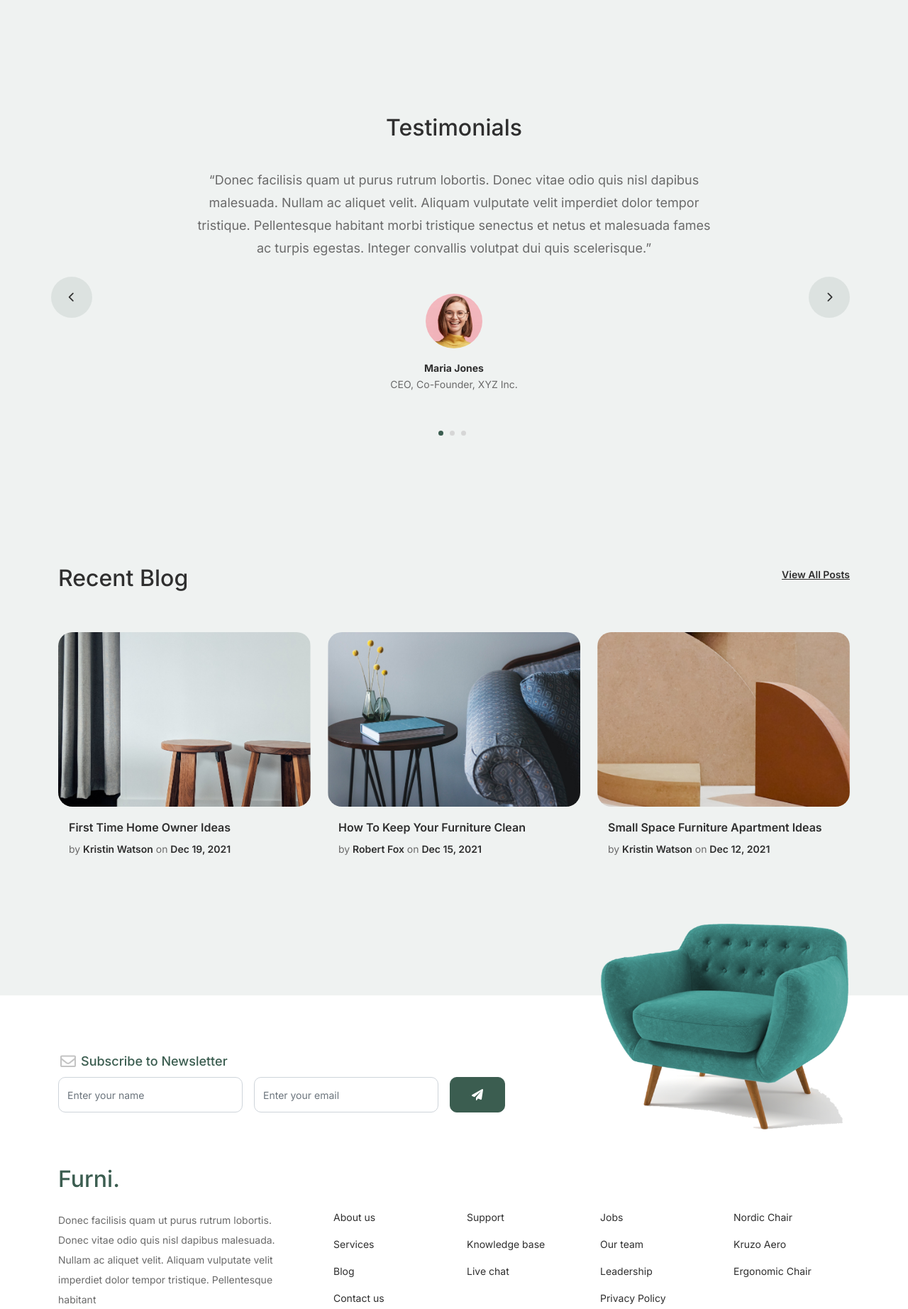
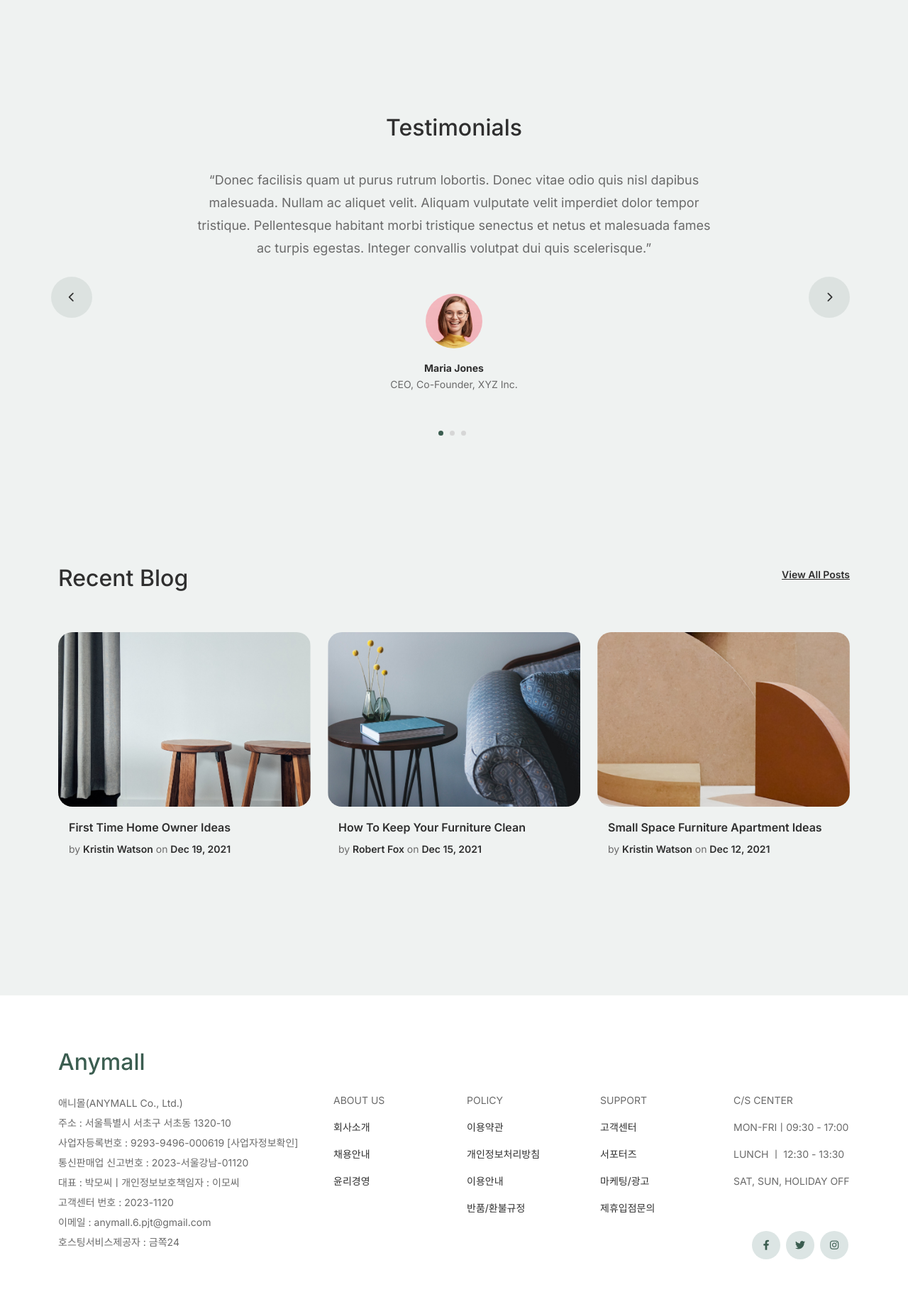
Before and after one commit to Woni1010011/anymall, a Django app: template anymall/main/templates/index.html in a window 1280 px wide; the page is wider, and only the part inside the window is pictured. Shown: the part 2956-4801 px from the top of that part at 71% size. Run offline with Django 4.2, Linux system fonts and the light colour scheme; the template is opened without the code that fills it, so the values that code supplies are empty; some libraries are stand-ins or nearby versions.

Commit message:
Feat: home 추가
index.html 수정 및 url연결

작성자: 정효주

```diff
--- a/anymall/main/templates/index.html
+++ b/anymall/main/templates/index.html
@@ -17,46 +17,15 @@
   <meta name="keywords" content="bootstrap, bootstrap4" />
 
 	<!-- Bootstrap CSS -->
-		<link href="css/bootstrap.min.css" rel="stylesheet">
+	<link href="static/css/bootstrap.min.css" rel="stylesheet">
 	<link href="https://cdnjs.cloudflare.com/ajax/libs/font-awesome/6.0.0-beta3/css/all.min.css" rel="stylesheet">
-		<link href="css/tiny-slider.css" rel="stylesheet">
-		<link href="css/style.css" rel="stylesheet">
-		<title>Furni Free Bootstrap 5 Template for Furniture and Interior Design Websites by Untree.co </title>
+	<link href="static/css/tiny-slider.css" rel="stylesheet">
+	<link href="static/css/style.css" rel="stylesheet">
+	<title>Anymall</title>
 </head>
 
 <body>
-
-		<!-- Start Header/Navigation -->
-		<nav class="custom-navbar navbar navbar navbar-expand-md navbar-dark bg-dark" arial-label="Furni navigation bar">
-
-			<div class="container">
-				<a class="navbar-brand" href="index.html">Furni<span>.</span></a>
-
-				<button class="navbar-toggler" type="button" data-bs-toggle="collapse" data-bs-target="#navbarsFurni" aria-controls="navbarsFurni" aria-expanded="false" aria-label="Toggle navigation">
-					<span class="navbar-toggler-icon"></span>
-				</button>
-
-				<div class="collapse navbar-collapse" id="navbarsFurni">
-					<ul class="custom-navbar-nav navbar-nav ms-auto mb-2 mb-md-0">
-						<li class="nav-item active">
-							<a class="nav-link" href="index.html">Home</a>
-						</li>
-						<li><a class="nav-link" href="shop.html">Shop</a></li>
-						<li><a class="nav-link" href="about.html">About us</a></li>
-						<li><a class="nav-link" href="services.html">Services</a></li>
-						<li><a class="nav-link" href="blog.html">Blog</a></li>
-						<li><a class="nav-link" href="contact.html">Contact us</a></li>
-					</ul>
-
-					<ul class="custom-navbar-cta navbar-nav mb-2 mb-md-0 ms-5">
-						<li><a class="nav-link" href="#"><img src="images/user.svg"></a></li>
-						<li><a class="nav-link" href="cart.html"><img src="images/cart.svg"></a></li>
-					</ul>
-				</div>
-			</div>
-
-		</nav>
-		<!-- End Header/Navigation -->
+	{% include 'header.html' %}
 
 	<!-- Start Hero Section -->
 		<div class="hero">
@@ -64,14 +33,14 @@
 				<div class="row justify-content-between">
 					<div class="col-lg-5">
 						<div class="intro-excerpt">
-								<h1>Modern Interior <span clsas="d-block">Design Studio</span></h1>
-								<p class="mb-4">Donec vitae odio quis nisl dapibus malesuada. Nullam ac aliquet velit. Aliquam vulputate velit imperdiet dolor tempor tristique.</p>
+							<h1>Pet Happiness<br><span clsas="d-block">Starts Here!</span></h1>
+							<p class="mb-4">건강하고 행복한 반려동물을 위한 필수 아이템을 쇼핑하세요. 사랑스러운 반려동물과 더 가까워지는 시간, 애니몰이 함께합니다.</p>
 							<p><a href="" class="btn btn-secondary me-2">Shop Now</a><a href="#" class="btn btn-white-outline">Explore</a></p>
 						</div>
 					</div>
 					<div class="col-lg-7">
 						<div class="hero-img-wrap">
-								<img src="images/couch.png" class="img-fluid">
+							<img src="static/images/couch.png" class="img-fluid">
 						</div>
 					</div>
 				</div>
@@ -95,12 +64,12 @@
 				<!-- Start Column 2 -->
 				<div class="col-12 col-md-4 col-lg-3 mb-5 mb-md-0">
 					<a class="product-item" href="cart.html">
-							<img src="images/product-1.png" class="img-fluid product-thumbnail">
+						<img src="static/images/product-1.png" class="img-fluid product-thumbnail">
 						<h3 class="product-title">Nordic Chair</h3>
 						<strong class="product-price">$50.00</strong>
 
 						<span class="icon-cross">
-								<img src="images/cross.svg" class="img-fluid">
+							<img src="static/images/cross.svg" class="img-fluid">
 						</span>
 					</a>
 				</div>
@@ -109,12 +78,12 @@
 				<!-- Start Column 3 -->
 				<div class="col-12 col-md-4 col-lg-3 mb-5 mb-md-0">
 					<a class="product-item" href="cart.html">
-							<img src="images/product-2.png" class="img-fluid product-thumbnail">
+						<img src="static/images/product-2.png" class="img-fluid product-thumbnail">
 						<h3 class="product-title">Kruzo Aero Chair</h3>
 						<strong class="product-price">$78.00</strong>
 
 						<span class="icon-cross">
-								<img src="images/cross.svg" class="img-fluid">
+							<img src="static/images/cross.svg" class="img-fluid">
 						</span>
 					</a>
 				</div>
@@ -123,12 +92,12 @@
 				<!-- Start Column 4 -->
 				<div class="col-12 col-md-4 col-lg-3 mb-5 mb-md-0">
 					<a class="product-item" href="cart.html">
-							<img src="images/product-3.png" class="img-fluid product-thumbnail">
+						<img src="static/images/product-3.png" class="img-fluid product-thumbnail">
 						<h3 class="product-title">Ergonomic Chair</h3>
 						<strong class="product-price">$43.00</strong>
 
 						<span class="icon-cross">
-								<img src="images/cross.svg" class="img-fluid">
+							<img src="static/images/cross.svg" class="img-fluid">
 						</span>
 					</a>
 				</div>
@@ -151,7 +120,7 @@
 						<div class="col-6 col-md-6">
 							<div class="feature">
 								<div class="icon">
-										<img src="images/truck.svg" alt="Image" class="imf-fluid">
+									<img src="static/images/truck.svg" alt="Image" class="imf-fluid">
 								</div>
 								<h3>Fast &amp; Free Shipping</h3>
 								<p>Donec vitae odio quis nisl dapibus malesuada. Nullam ac aliquet velit. Aliquam vulputate.</p>
@@ -161,7 +130,7 @@
 						<div class="col-6 col-md-6">
 							<div class="feature">
 								<div class="icon">
-										<img src="images/bag.svg" alt="Image" class="imf-fluid">
+									<img src="static/images/bag.svg" alt="Image" class="imf-fluid">
 								</div>
 								<h3>Easy to Shop</h3>
 								<p>Donec vitae odio quis nisl dapibus malesuada. Nullam ac aliquet velit. Aliquam vulputate.</p>
@@ -171,7 +140,7 @@
 						<div class="col-6 col-md-6">
 							<div class="feature">
 								<div class="icon">
-										<img src="images/support.svg" alt="Image" class="imf-fluid">
+									<img src="static/images/support.svg" alt="Image" class="imf-fluid">
 								</div>
 								<h3>24/7 Support</h3>
 								<p>Donec vitae odio quis nisl dapibus malesuada. Nullam ac aliquet velit. Aliquam vulputate.</p>
@@ -181,7 +150,7 @@
 						<div class="col-6 col-md-6">
 							<div class="feature">
 								<div class="icon">
-										<img src="images/return.svg" alt="Image" class="imf-fluid">
+									<img src="static/images/return.svg" alt="Image" class="imf-fluid">
 								</div>
 								<h3>Hassle Free Returns</h3>
 								<p>Donec vitae odio quis nisl dapibus malesuada. Nullam ac aliquet velit. Aliquam vulputate.</p>
@@ -193,7 +162,7 @@
 
 				<div class="col-lg-5">
 					<div class="img-wrap">
-							<img src="images/why-choose-us-img.jpg" alt="Image" class="img-fluid">
+						<img src="static/images/why-choose-us-img.jpg" alt="Image" class="img-fluid">
 					</div>
 				</div>
 
@@ -208,9 +177,9 @@
 			<div class="row justify-content-between">
 				<div class="col-lg-7 mb-5 mb-lg-0">
 					<div class="imgs-grid">
-							<div class="grid grid-1"><img src="images/img-grid-1.jpg" alt="Untree.co"></div>
-							<div class="grid grid-2"><img src="images/img-grid-2.jpg" alt="Untree.co"></div>
-							<div class="grid grid-3"><img src="images/img-grid-3.jpg" alt="Untree.co"></div>
+						<div class="grid grid-1"><img src="static/images/img-grid-1.jpg" alt="Untree.co"></div>
+						<div class="grid grid-2"><img src="static/images/img-grid-2.jpg" alt="Untree.co"></div>
+						<div class="grid grid-3"><img src="static/images/img-grid-3.jpg" alt="Untree.co"></div>
 					</div>
 				</div>
 				<div class="col-lg-5 ps-lg-5">
@@ -238,7 +207,7 @@
 				<div class="col-12 col-md-6 col-lg-4 mb-4 mb-lg-0">
 					<div class="product-item-sm d-flex">
 						<div class="thumbnail">
-								<img src="images/product-1.png" alt="Image" class="img-fluid">
+							<img src="static/images/product-1.png" alt="Image" class="img-fluid">
 						</div>
 						<div class="pt-3">
 							<h3>Nordic Chair</h3>
@@ -251,7 +220,7 @@
 				<div class="col-12 col-md-6 col-lg-4 mb-4 mb-lg-0">
 					<div class="product-item-sm d-flex">
 						<div class="thumbnail">
-								<img src="images/product-2.png" alt="Image" class="img-fluid">
+							<img src="static/images/product-2.png" alt="Image" class="img-fluid">
 						</div>
 						<div class="pt-3">
 							<h3>Kruzo Aero Chair</h3>
@@ -264,7 +233,7 @@
 				<div class="col-12 col-md-6 col-lg-4 mb-4 mb-lg-0">
 					<div class="product-item-sm d-flex">
 						<div class="thumbnail">
-								<img src="images/product-3.png" alt="Image" class="img-fluid">
+							<img src="static/images/product-3.png" alt="Image" class="img-fluid">
 						</div>
 						<div class="pt-3">
 							<h3>Ergonomic Chair</h3>
@@ -310,7 +279,7 @@
 
 											<div class="author-info">
 												<div class="author-pic">
-														<img src="images/person-1.png" alt="Maria Jones" class="img-fluid">
+													<img src="static/images/person-1.png" alt="Maria Jones" class="img-fluid">
 												</div>
 												<h3 class="font-weight-bold">Maria Jones</h3>
 												<span class="position d-block mb-3">CEO, Co-Founder, XYZ Inc.</span>
@@ -333,7 +302,7 @@
 
 											<div class="author-info">
 												<div class="author-pic">
-														<img src="images/person-1.png" alt="Maria Jones" class="img-fluid">
+													<img src="static/images/person-1.png" alt="Maria Jones" class="img-fluid">
 												</div>
 												<h3 class="font-weight-bold">Maria Jones</h3>
 												<span class="position d-block mb-3">CEO, Co-Founder, XYZ Inc.</span>
@@ -356,7 +325,7 @@
 
 											<div class="author-info">
 												<div class="author-pic">
-														<img src="images/person-1.png" alt="Maria Jones" class="img-fluid">
+													<img src="static/images/person-1.png" alt="Maria Jones" class="img-fluid">
 												</div>
 												<h3 class="font-weight-bold">Maria Jones</h3>
 												<span class="position d-block mb-3">CEO, Co-Founder, XYZ Inc.</span>
@@ -393,7 +362,7 @@
 
 				<div class="col-12 col-sm-6 col-md-4 mb-4 mb-md-0">
 					<div class="post-entry">
-							<a href="#" class="post-thumbnail"><img src="images/post-1.jpg" alt="Image" class="img-fluid"></a>
+						<a href="#" class="post-thumbnail"><img src="static/images/post-1.jpg" alt="Image" class="img-fluid"></a>
 						<div class="post-content-entry">
 							<h3><a href="#">First Time Home Owner Ideas</a></h3>
 							<div class="meta">
@@ -405,7 +374,7 @@
 
 				<div class="col-12 col-sm-6 col-md-4 mb-4 mb-md-0">
 					<div class="post-entry">
-							<a href="#" class="post-thumbnail"><img src="images/post-2.jpg" alt="Image" class="img-fluid"></a>
+						<a href="#" class="post-thumbnail"><img src="static/images/post-2.jpg" alt="Image" class="img-fluid"></a>
 						<div class="post-content-entry">
 							<h3><a href="#">How To Keep Your Furniture Clean</a></h3>
 							<div class="meta">
@@ -417,7 +386,7 @@
 
 				<div class="col-12 col-sm-6 col-md-4 mb-4 mb-md-0">
 					<div class="post-entry">
-							<a href="#" class="post-thumbnail"><img src="images/post-3.jpg" alt="Image" class="img-fluid"></a>
+						<a href="#" class="post-thumbnail"><img src="static/images/post-3.jpg" alt="Image" class="img-fluid"></a>
 						<div class="post-content-entry">
 							<h3><a href="#">Small Space Furniture Apartment Ideas</a></h3>
 							<div class="meta">
@@ -432,115 +401,11 @@
 	</div>
 	<!-- End Blog Section -->
 
-		<!-- Start Footer Section -->
-		<footer class="footer-section">
-			<div class="container relative">
+	{% include 'footer.html' %}
 
-				<div class="sofa-img">
-					<img src="images/sofa.png" alt="Image" class="img-fluid">
-				</div>
-
-				<div class="row">
-					<div class="col-lg-8">
-						<div class="subscription-form">
-							<h3 class="d-flex align-items-center"><span class="me-1"><img src="images/envelope-outline.svg" alt="Image" class="img-fluid"></span><span>Subscribe to Newsletter</span></h3>
-
-							<form action="#" class="row g-3">
-								<div class="col-auto">
-									<input type="text" class="form-control" placeholder="Enter your name">
-								</div>
-								<div class="col-auto">
-									<input type="email" class="form-control" placeholder="Enter your email">
-								</div>
-								<div class="col-auto">
-									<button class="btn btn-primary">
-										<span class="fa fa-paper-plane"></span>
-									</button>
-								</div>
-							</form>
-
-						</div>
-					</div>
-				</div>
-
-				<div class="row g-5 mb-5">
-					<div class="col-lg-4">
-						<div class="mb-4 footer-logo-wrap"><a href="#" class="footer-logo">Furni<span>.</span></a></div>
-						<p class="mb-4">Donec facilisis quam ut purus rutrum lobortis. Donec vitae odio quis nisl dapibus malesuada. Nullam ac aliquet velit. Aliquam vulputate velit imperdiet dolor tempor tristique. Pellentesque habitant</p>
-
-						<ul class="list-unstyled custom-social">
-							<li><a href="#"><span class="fa fa-brands fa-facebook-f"></span></a></li>
-							<li><a href="#"><span class="fa fa-brands fa-twitter"></span></a></li>
-							<li><a href="#"><span class="fa fa-brands fa-instagram"></span></a></li>
-							<li><a href="#"><span class="fa fa-brands fa-linkedin"></span></a></li>
-						</ul>
-					</div>
-
-					<div class="col-lg-8">
-						<div class="row links-wrap">
-							<div class="col-6 col-sm-6 col-md-3">
-								<ul class="list-unstyled">
-									<li><a href="#">About us</a></li>
-									<li><a href="#">Services</a></li>
-									<li><a href="#">Blog</a></li>
-									<li><a href="#">Contact us</a></li>
-								</ul>
-							</div>
-
-							<div class="col-6 col-sm-6 col-md-3">
-								<ul class="list-unstyled">
-									<li><a href="#">Support</a></li>
-									<li><a href="#">Knowledge base</a></li>
-									<li><a href="#">Live chat</a></li>
-								</ul>
-							</div>
-
-							<div class="col-6 col-sm-6 col-md-3">
-								<ul class="list-unstyled">
-									<li><a href="#">Jobs</a></li>
-									<li><a href="#">Our team</a></li>
-									<li><a href="#">Leadership</a></li>
-									<li><a href="#">Privacy Policy</a></li>
-								</ul>
-							</div>
-
-							<div class="col-6 col-sm-6 col-md-3">
-								<ul class="list-unstyled">
-									<li><a href="#">Nordic Chair</a></li>
-									<li><a href="#">Kruzo Aero</a></li>
-									<li><a href="#">Ergonomic Chair</a></li>
-								</ul>
-							</div>
-						</div>
-					</div>
-
-				</div>
-
-				<div class="border-top copyright">
-					<div class="row pt-4">
-						<div class="col-lg-6">
-							<p class="mb-2 text-center text-lg-start">Copyright &copy;<script>document.write(new Date().getFullYear());</script>. All Rights Reserved. &mdash; Designed with love by <a href="https://untree.co">Untree.co</a> Distributed By <a hreff="https://themewagon.com">ThemeWagon</a>  <!-- License information: https://untree.co/license/ -->
-            </p>
-						</div>
-
-						<div class="col-lg-6 text-center text-lg-end">
-							<ul class="list-unstyled d-inline-flex ms-auto">
-								<li class="me-4"><a href="#">Terms &amp; Conditions</a></li>
-								<li><a href="#">Privacy Policy</a></li>
-							</ul>
-						</div>
-
-					</div>
-				</div>
-
-			</div>
-		</footer>
-		<!-- End Footer Section -->
-
-
-		<script src="js/bootstrap.bundle.min.js"></script>
-		<script src="js/tiny-slider.js"></script>
-		<script src="js/custom.js"></script>
+	<script src="static/js/bootstrap.bundle.min.js"></script>
+	<script src="static/js/tiny-slider.js"></script>
+	<script src="static/js/custom.js"></script>
 </body>
 
 </html>
--- a/anymall/main/urls.py
+++ b/anymall/main/urls.py
@@ -1,6 +1,4 @@
 from django.urls import path
 from . import views
 
-urlpatterns = [
-    path("mypage", views.mypage, name="mypage")
-]
+urlpatterns = [path("", views.home, name="home"), path("mypage", views.mypage, name="mypage")]
--- a/anymall/main/views.py
+++ b/anymall/main/views.py
@@ -1,4 +1,9 @@
 from django.shortcuts import render, redirect
+
+
+def home(request):
+    return render(request, "index.html")
+
 
 def mypage(request):
     return render(request, "mypage.html")
```
Lines whose indentation alone changed are shown as unchanged.
